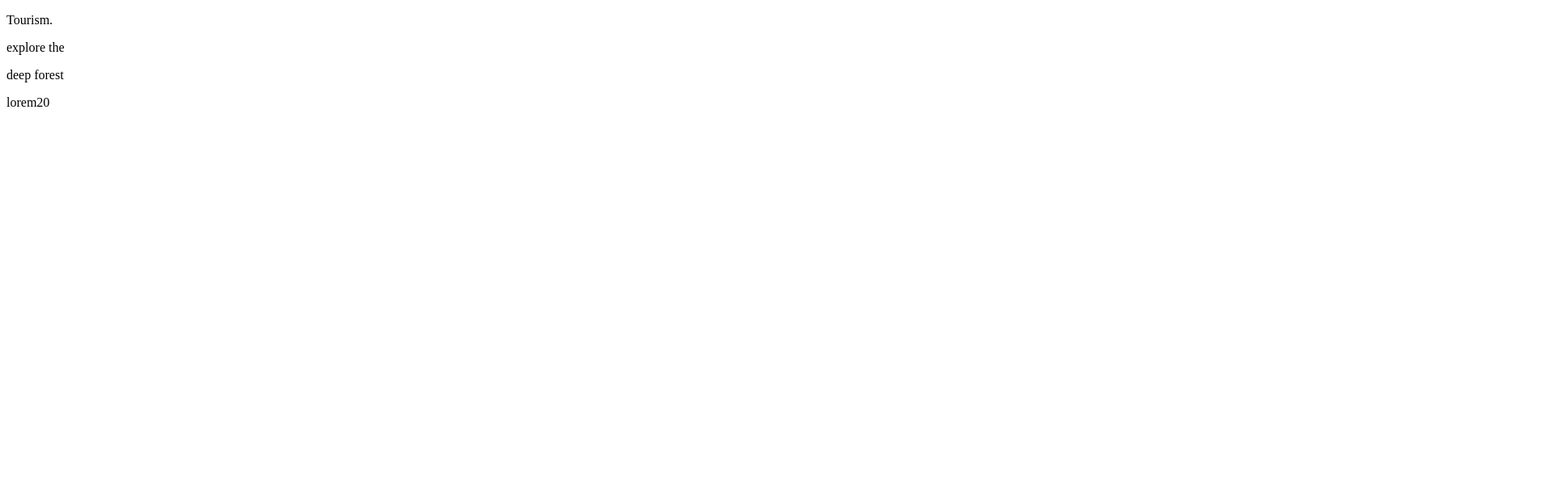
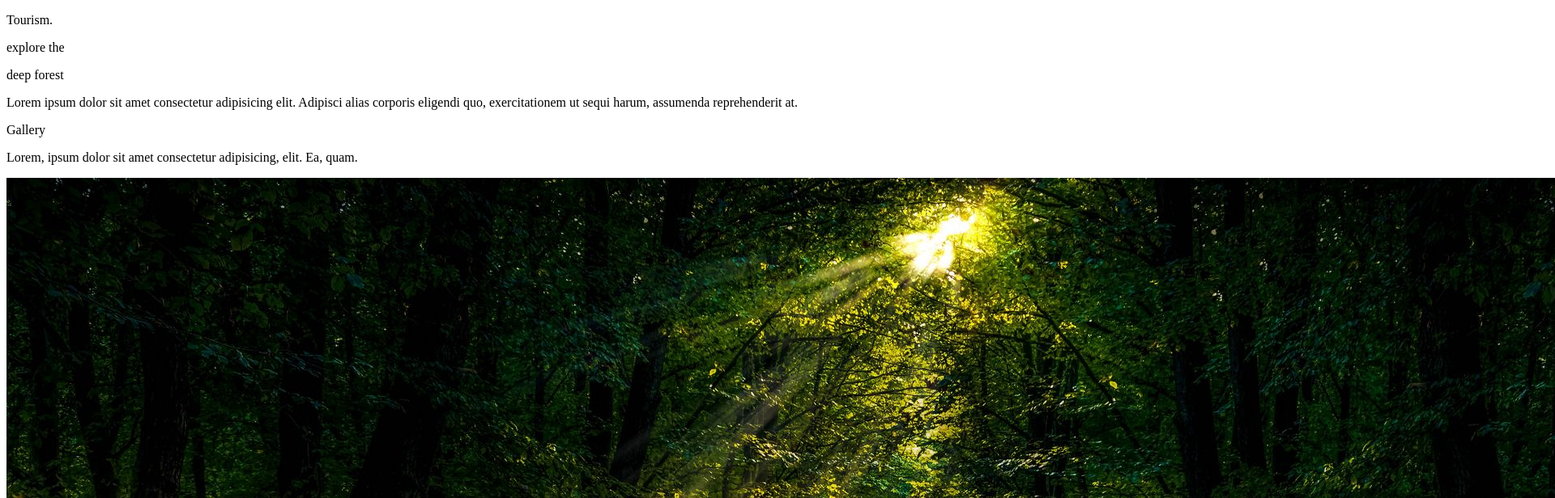
Before and after one commit to UnLuckyAki/null, a plain HTML site: page index.html in a window 1280 px wide. Shown: the top 616 px of the page at 81% size, 1920 px wide, since content can reach past the window. Drawn offline with Linux system fonts and the light colour scheme.

Commit message:
Add files via upload

```diff
--- a/index.html
+++ b/index.html
@@ -2,6 +2,7 @@
 <html>
 <head>
 	<meta charset="utf-8">
+
 	<title>Tourism</title>
 </head>
 <body>
@@ -11,11 +12,33 @@
 			<div class="text-container">
 				<p class="first-line">explore the</p>
 				<p class="second-line">deep forest</p>
-				<p class="third-line">lorem20</p>
+				<p class="third-line">Lorem ipsum dolor sit amet consectetur adipisicing elit. Adipisci alias corporis eligendi quo, exercitationem ut sequi harum, assumenda reprehenderit at.</p>
 			</div>
 		</div>
-		<div class="container second"></div>
-		<div class="container third"></div>
+		<div class="container second">
+			<div class="gallery-container">
+				<div class="gallery-text">
+					<p class="gallery-header">Gallery</p>
+					<p class="gallery-p">Lorem, ipsum dolor sit amet consectetur adipisicing, elit. Ea, quam.</p>
+				</div>
+
+				<div class="img-container">
+					<img src="img/1.jpg" class="img1" alt="Tourism gallery">
+					<div class="wrapper">
+						<img src="img/2.jpg" class="img2" alt="Tourism gallery">
+						<img src="img/3.jpg" class="img3" alt="Tourism gallery">
+					</div>
+				</div>
+
+
+			</div>
+		</div>
+		<div class="container third">
+			<div class="last-container">
+				<p class="last-header">Lorem, ipsum.</p>
+				<p class="last-text">Lorem ipsum dolor sit amet consectetur adipisicing elit. Dolores explicabo culpa eius esse ab sint quaerat, autem eaque, nihil at iusto accusantium consequatur obcaecati dicta dolorem sed pariatur magnam expedita.</p>
+			</div>
+		</div>
 	</main>
 </body>
 </html>
```
